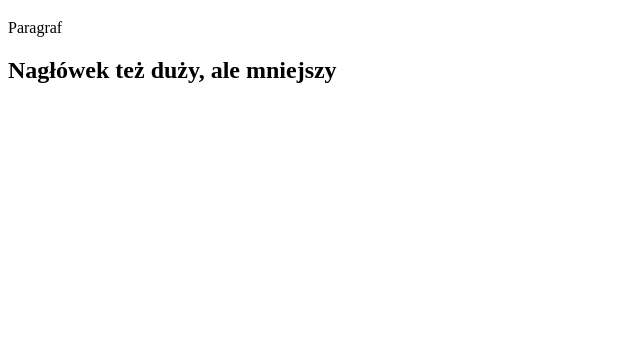
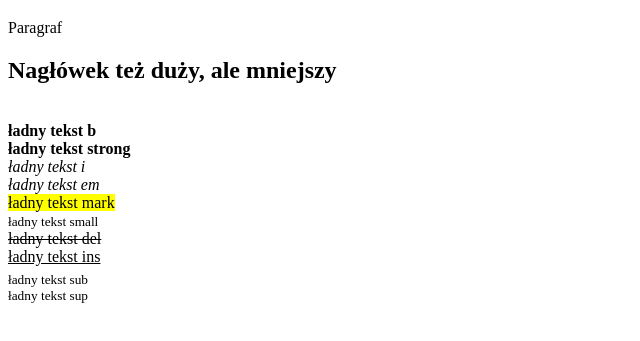
Before and after one commit to wojteklop/gitgit, a plain HTML site: page index.html in a window 1280 px wide. Shown: the part 61-402 px from the top of the page, without its empty margins (0-640 px from the left). Drawn offline with Linux system fonts and the light colour scheme.

Commit message:
bawie się heheheh

```diff
--- a/index.html
+++ b/index.html
@@ -10,6 +10,18 @@
         <h1>Nagłówek duży</h1>
         <p>Paragraf</p>
         <h2>Nagłówek też duży, ale mniejszy</h2>
+        <br>
+        <b>ładny tekst b</b> <br>
+        <strong>ładny tekst strong</strong><br>
+        <i>ładny tekst i</i><br>
+        <em>ładny tekst em</em><br>
+        <mark>ładny tekst mark</mark><br>
+        <small>ładny tekst small</small><br>
+        <del>ładny tekst del</del><br>
+        <ins>ładny tekst ins</ins><br>
+        <sub>ładny tekst sub</sub><br>
+        <sup>ładny tekst sup</sup><br>
+
     </body>
 
     <footer>
```
